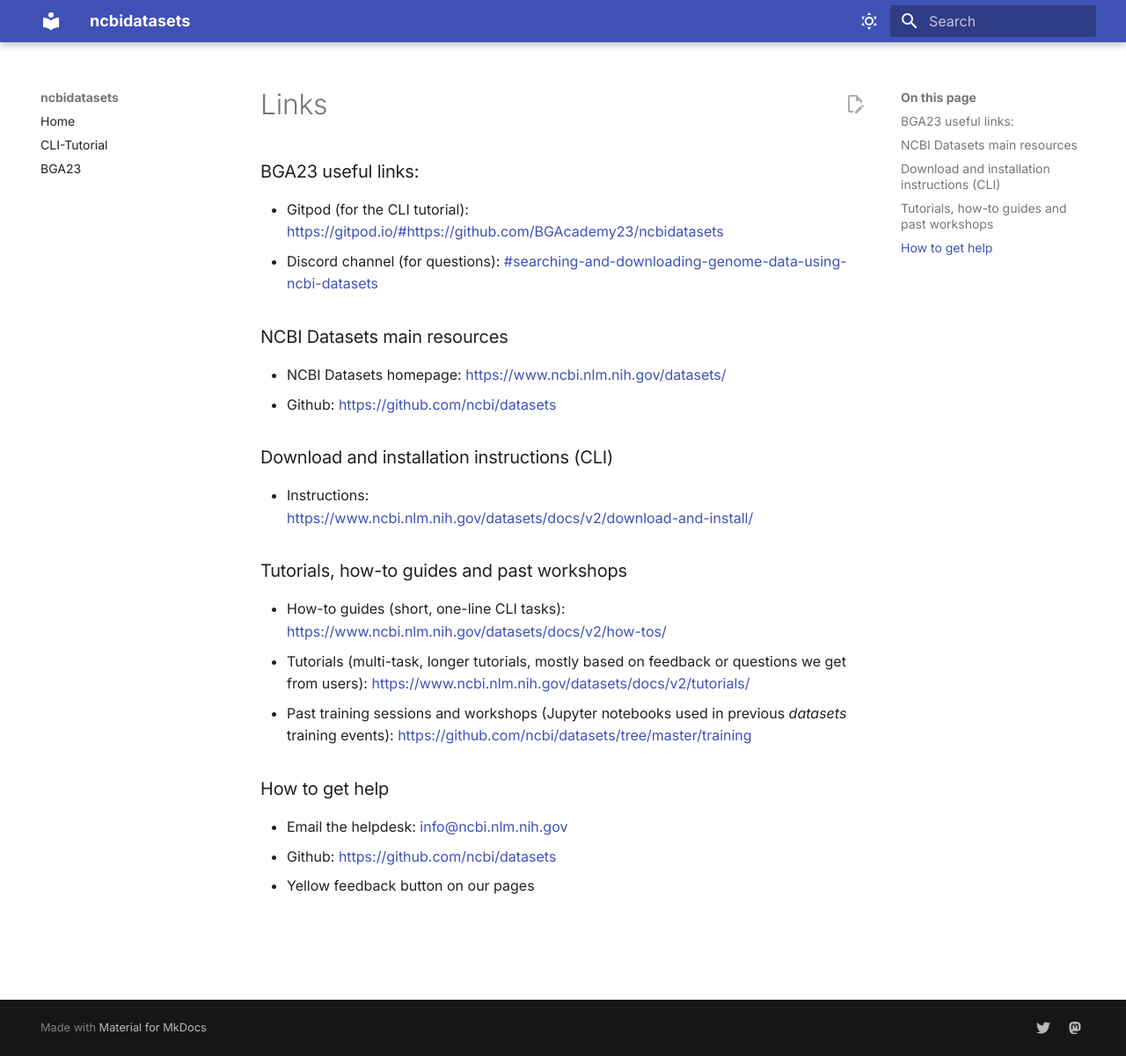
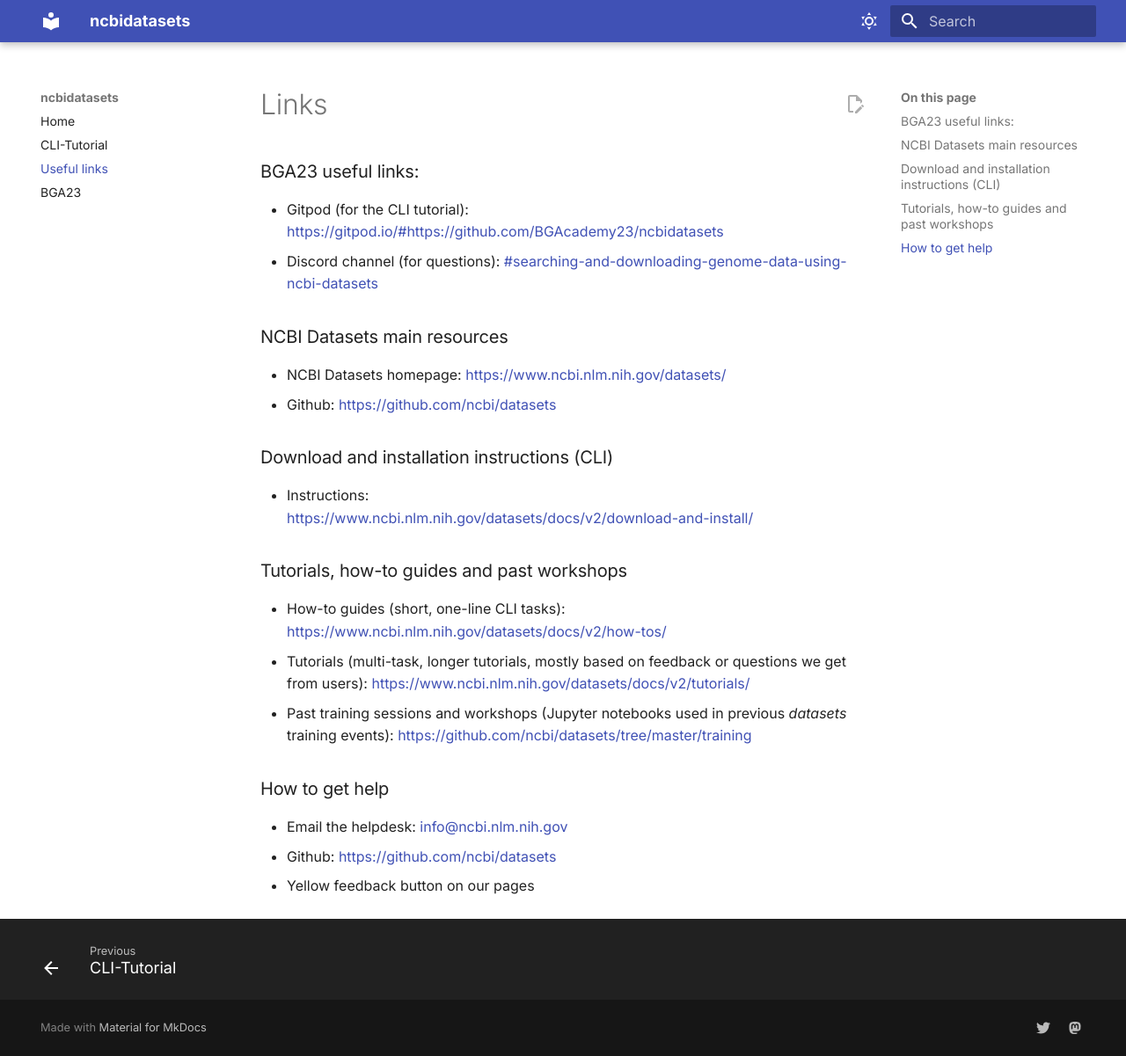
Before and after one commit to BGAcademy23/ncbidatasets, an MkDocs documentation site: the page built from docs/links.md, in a window 1280 px wide and 1201 px high. Shown: the whole window at 88% size. Built offline with MkDocs 1.6.1 and Material for MkDocs 9.7.7, drawn with Linux system fonts in a browser that asks for light colours.

Commit message:
Update mkdocs.yml
added links.md

```diff
--- a/mkdocs.yml
+++ b/mkdocs.yml
@@ -4,6 +4,7 @@
 nav:
     - Home: README.md
     - CLI-Tutorial: NCBI-datasets-cli.md
+    - Useful links: links.md
     - BGA23: https://bga23.org
 
 theme:
```
